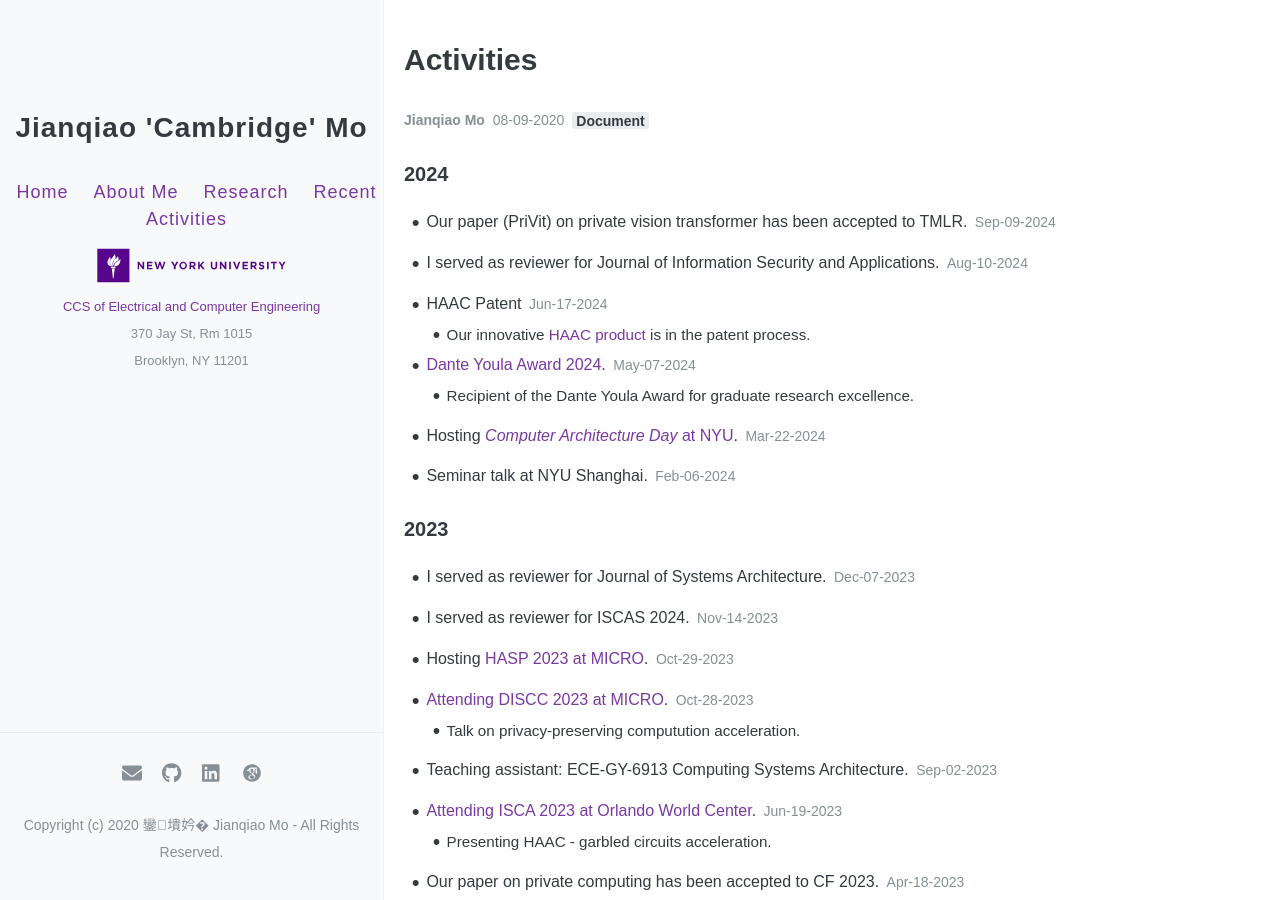
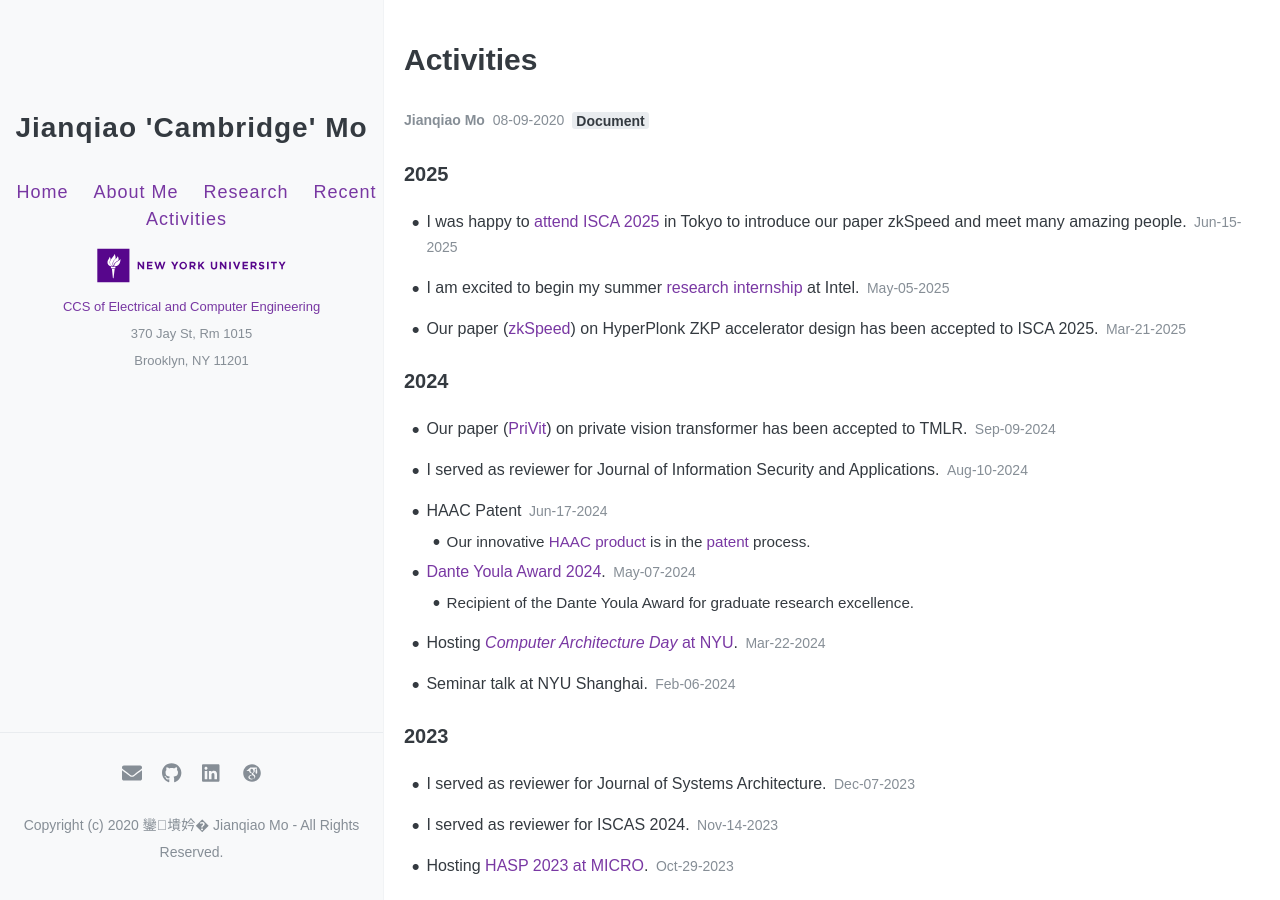
Before and after one commit to jianqiaomo/mywebpage, a Jekyll site: the page built from activities/index.md, in a window 1280 px wide and 900 px high. Built offline with Jekyll 4.4.1, drawn with Linux system fonts in a browser that asks for light colours; comment, search, counter and statistics services are not loaded.

Commit message:
update zkspeed

```diff
--- a/activities/index.md
+++ b/activities/index.md
@@ -10,13 +10,20 @@ pinned: false
 permalink: /activities/
 ---
 
+### 2025
+- I was happy to [attend ISCA 2025](https://jqmo.top/activities/2025_ISCA_Tokyo/) in Tokyo to introduce our paper zkSpeed and meet many amazing people. <time>{{ "Jun-15-2025" }}</time>
+
+- I am excited to begin my summer [research internship](https://www.linkedin.com/posts/jianqiao-cambridge-mo_intel-intern-intel4intern-activity-7338724221314887681-3Xf2?utm_source=share&utm_medium=member_desktop&rcm=ACoAADHZVI8B13w59GE-WzfiOWLu2Y4QyrXP96g) at Intel. <time>{{ "May-05-2025" }}</time>
+
+- Our paper ([zkSpeed](https://dl.acm.org/doi/full/10.1145/3695053.3731021)) on HyperPlonk ZKP accelerator design has been accepted to ISCA 2025. <time>{{ "Mar-21-2025" }}</time>
+
 ### 2024
-- Our paper (PriVit) on private vision transformer has been accepted to TMLR. <time>{{ "Sep-09-2024" }}</time>
+- Our paper ([PriVit](https://openreview.net/forum?id=3CmPvcYJnm)) on private vision transformer has been accepted to TMLR. <time>{{ "Sep-09-2024" }}</time>
 
 - I served as reviewer for Journal of Information Security and Applications. <time>{{ "Aug-10-2024" }}</time>
 
 - HAAC Patent <time>{{ "Jun-17-2024" }}</time>
-  - Our innovative [HAAC product](https://license.tov.med.nyu.edu/product/hardware-software-co-design-to-accelerate-garble-circuits) is in the patent process.
+  - Our innovative [HAAC product](https://license.tov.med.nyu.edu/product/hardware-software-co-design-to-accelerate-garble-circuits) is in the [patent](https://patentcenter.uspto.gov/applications/18745706) process.
 
 - [Dante Youla Award 2024](https://jqmo.top/activities/2024_DanteYoulaAward/). <time>{{ "May-07-2024" }}</time>
   - Recipient of the Dante Youla Award for graduate research excellence.
```
Also changed, not shown: activities/2025_ISCA_Tokyo.md (added, +29 -0 lines).
